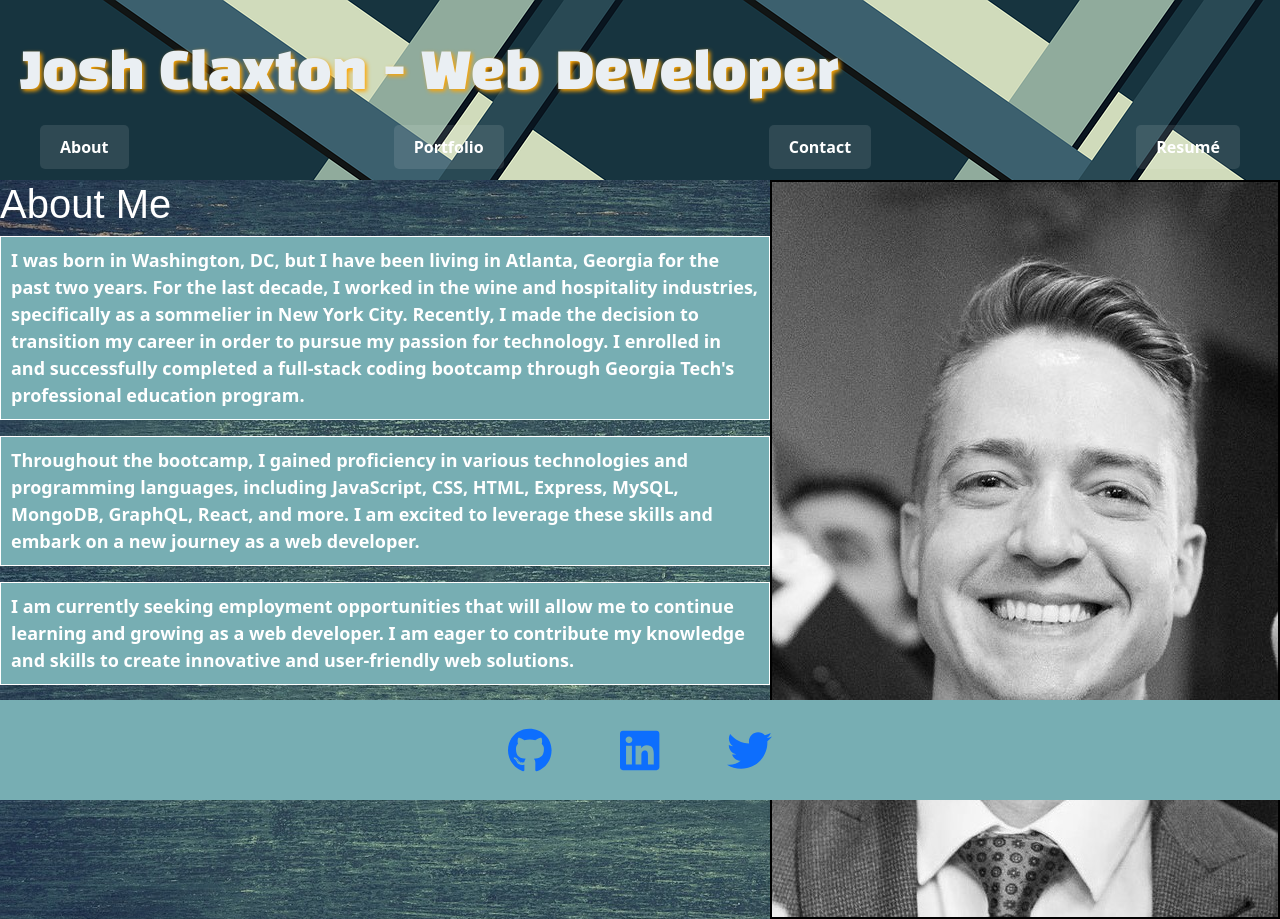
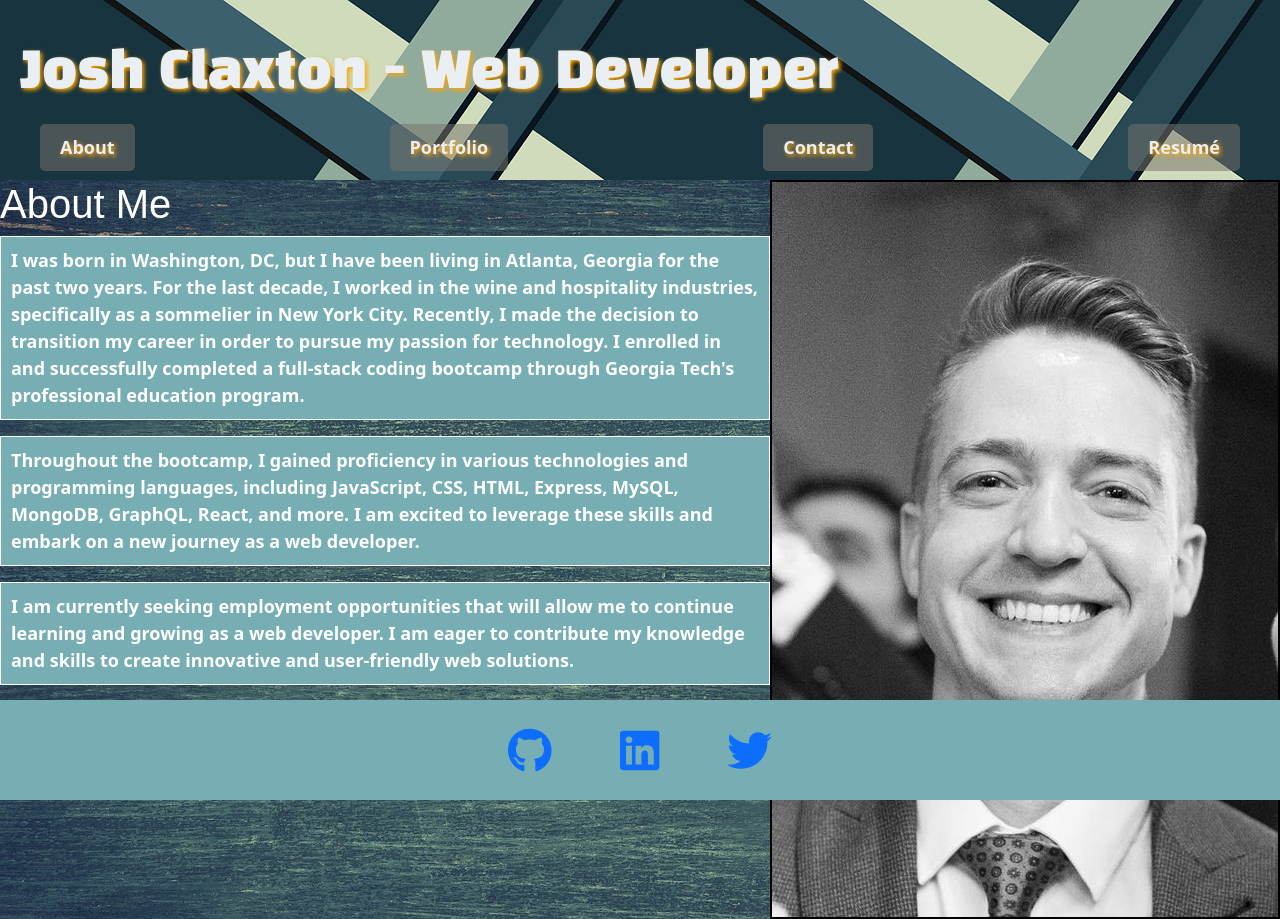
Before and after one commit to bowdumb/react-portfolio, a React (Create React App) app: page / in a window 1280 px wide. Built offline with nearby package versions, Linux system fonts and the light colour scheme; a web font is replaced by a local one.

Commit message:
Tweaked color values for navbar links.

```diff
--- a/src/styles/Navbar.css
+++ b/src/styles/Navbar.css
@@ -31,11 +31,6 @@
   padding: 10px;
 }
 
-.navbar-title h1 {
-  font-family: 'Black Han Sans', sans-serif;
-}
-
-
 .navbar-links {
   display: flex;
   justify-content: space-between;
@@ -48,23 +43,25 @@
 }
 
 .navbar-links a {
-  color: #fff;
+  color: rgb(234, 239, 243);
   text-decoration: none;
-  font-weight: bold;
+  font-size: 18px;
+  font-weight: bolder;
   text-align: center;
   padding: 10px 20px;
-  background-color: rgba(255, 255, 255, 0.1);
+  background-color: rgba(119, 116, 109, 0.53);
   border-radius: 5px;
   transition: background-color 0.3s;
+  text-shadow: 2px 2px 4px orange;
 }
 
 .navbar-links a:hover,
 .navbar-links a.active-link {
-  background-color: rgba(255, 255, 255, 0.3);
+  background-color: rgba(25, 132, 105, 0.71);
 }
 
 .navbar-links .active-link {
-  background-color: rgba(255, 255, 255, 0.3);
+  background-color: rgb(43, 32, 27);
 }
 
 .profile-border {
```
